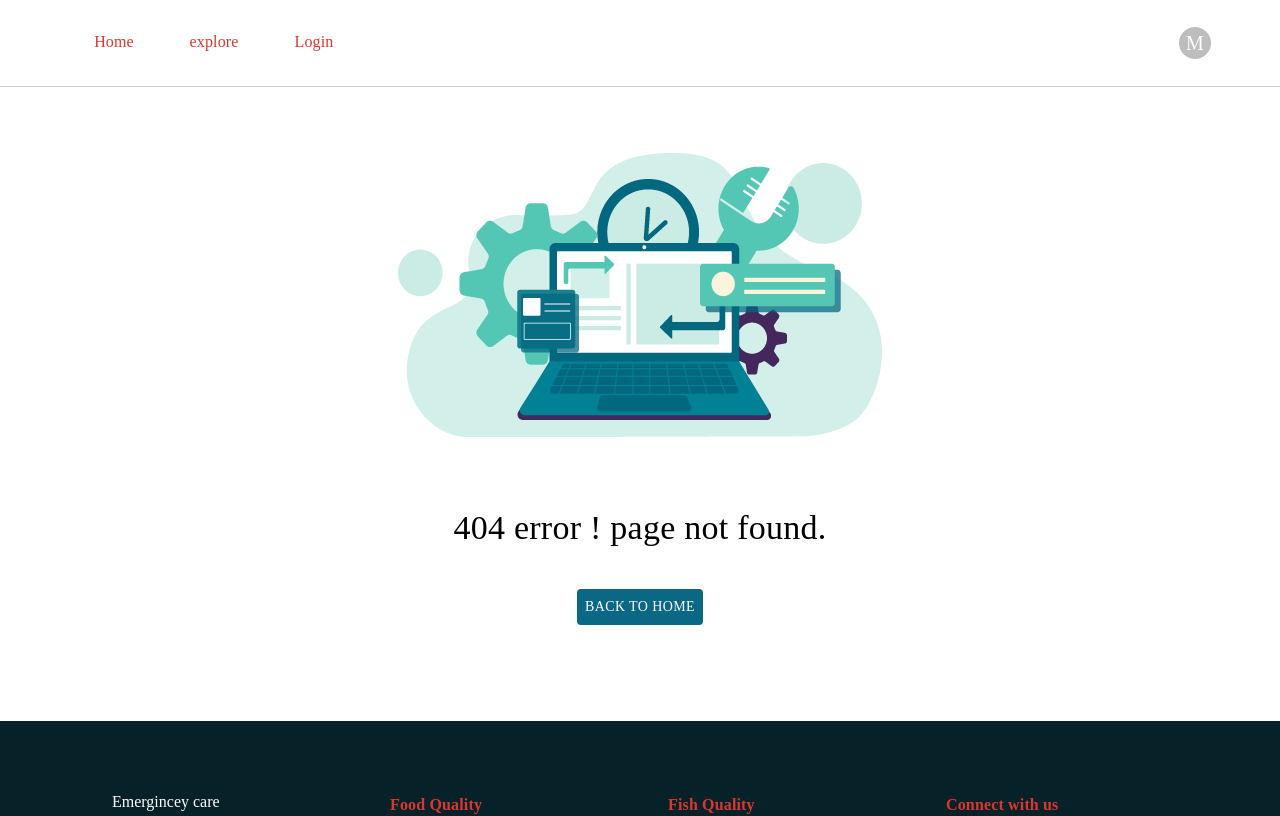
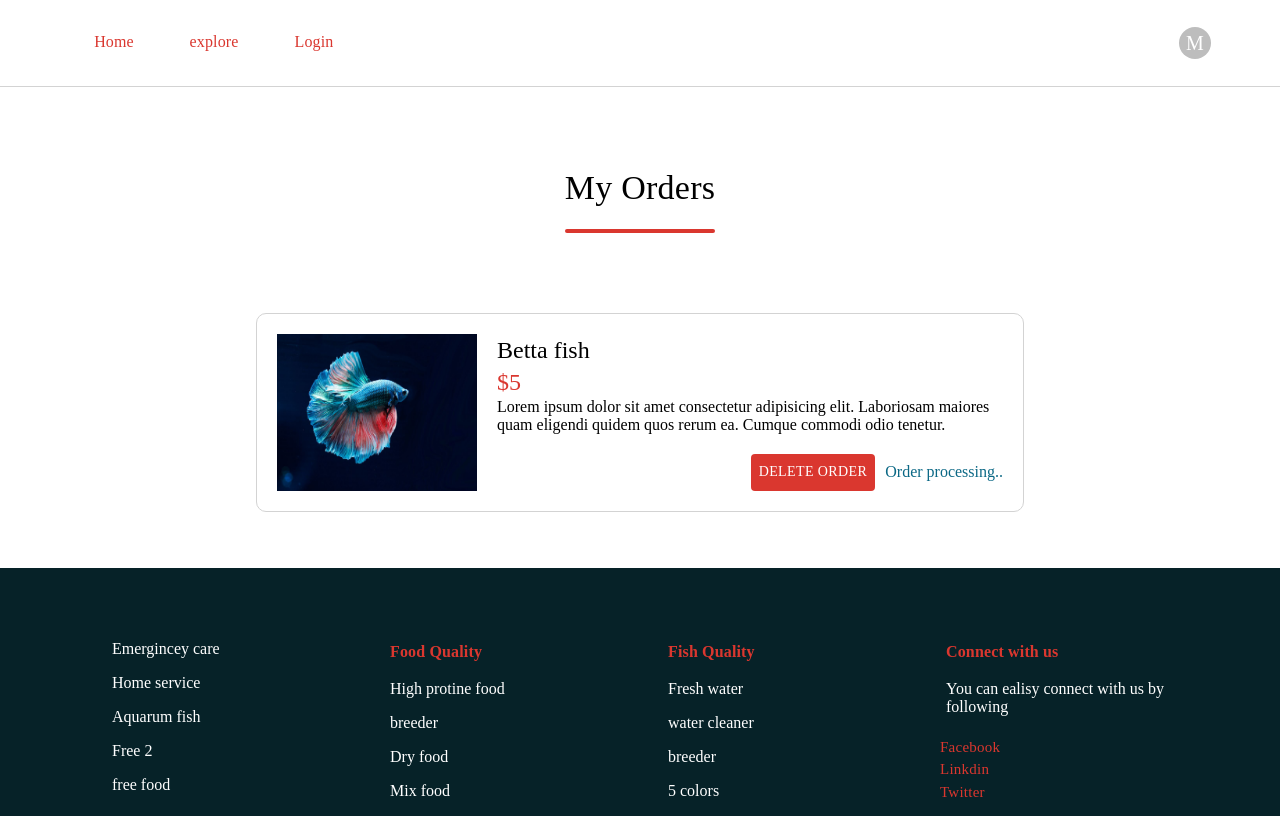
Before and after one commit to Arif870/Aqua, a React (Create React App) app: page /myorders in a window 1280 px wide. Shown: the top 816 px of the page. Built offline with nearby package versions, Linux system fonts and the light colour scheme; no server answers; what react-swipeable-views-utils would draw is missing.

Commit message:
my order page designed

```diff
--- a/src/App.js
+++ b/src/App.js
@@ -4,6 +4,7 @@ import AuthProvider from "./Context/AuthProvider/AuthProvider";
 import Explore from "./Pages/Explore/Explore";
 import Home from "./Pages/Home/Home/Home";
 import Login from "./Pages/Login/Login";
+import Myorders from "./Pages/Myorders/Myorders";
 import NotFound from "./Pages/NotFound/NotFound";
 import Payment from "./Pages/Payment/Payment";
 import Purchase from "./Pages/Purchase/Purchase";
@@ -33,6 +34,9 @@ function App() {
             <Route path="/payment">
               <Payment />
             </Route>
+            <Route path="/myorders">
+              <Myorders />
+            </Route>
             <Route path="/registration">
               <Registration />
             </Route>
--- /dev/null
+++ b/src/Pages/Myorders/Myorders.js
@@ -0,0 +1,84 @@
+import { Button, Container, Grid, Typography } from "@mui/material";
+import React from "react";
+import Footer from "../Shared/Footer/Footer";
+import Navigation from "../Shared/Navigation/Navigation";
+import img1 from "../../images/products/1.png";
+
+export default function Myorders() {
+  return (
+    <div>
+      <Navigation />
+      <Container>
+        <Typography
+          variant="h4"
+          style={{ textAlign: "center", margin: "80px 0px 20px" }}
+        >
+          My Orders
+        </Typography>
+        <div
+          style={{
+            width: "150px",
+            height: "4px",
+            backgroundColor: "var(--primary-color)",
+            margin: " 0px auto 80px",
+            display: "block",
+            borderRadius: "10px",
+          }}
+          className="underheading"
+        ></div>
+        <Grid container style={{ marginTop: "80px", justifyContent: "center" }}>
+          <Grid
+            item
+            xs={12}
+            sm={8}
+            style={{
+              display: "flex",
+
+              border: "1px solid lightgray",
+              padding: "20px",
+              borderRadius: "10px",
+            }}
+          >
+            <img style={{ width: "200px" }} src={img1} alt="" />
+            <div style={{ marginLeft: "20px" }}>
+              <Typography variant="h5">Betta fish</Typography>
+              <Typography variant="h5" color="var(--primary-color)">
+                $5
+              </Typography>
+              <Typography variant="p">
+                Lorem ipsum dolor sit amet consectetur adipisicing elit.
+                Laboriosam maiores quam eligendi quidem quos rerum ea. Cumque
+                commodi odio tenetur.
+              </Typography>
+              <div
+                style={{
+                  display: "flex",
+                  justifyContent: "right",
+                  alignItems: "center",
+                  marginTop: "20px",
+                }}
+              >
+                <Button
+                  style={{
+                    backgroundColor: "var(--primary-color)",
+                    color: "white",
+                    marginRight: "10px",
+                  }}
+                >
+                  Delete order
+                </Button>
+                <Typography
+                  variant="p"
+                  style={{ display: "block", color: "var(--secondary-color)" }}
+                >
+                  Order processing..
+                </Typography>
+              </div>
+            </div>
+          </Grid>
+        </Grid>
+      </Container>
+      <Footer />
+    </div>
+  );
+}
```
